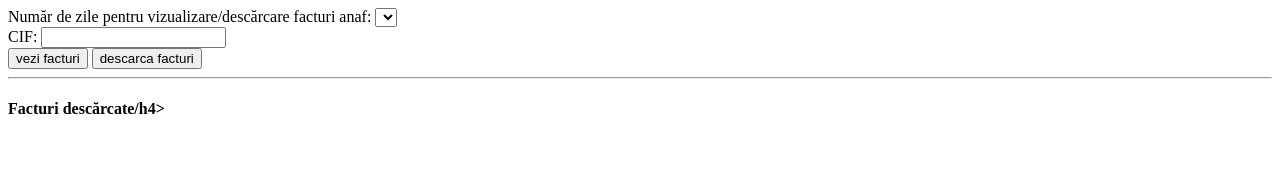
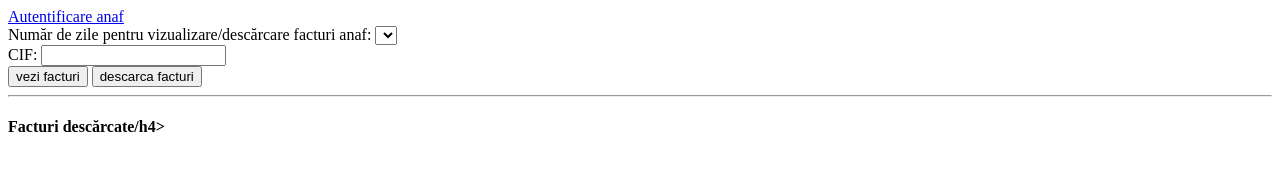
Before and after one commit to netdava/efactura-mea, a plain HTML site: page public/index.html in a window 1280 px wide. Drawn offline with nearby package versions, Linux system fonts and the light colour scheme; no server answers.

Commit message:
Actualizări dependințe și regenerat cod autentificare

```diff
--- a/public/index.html
+++ b/public/index.html
@@ -11,6 +11,10 @@
 </head>
 
 <body>
+
+  <div>
+     <a href="/login-anaf">Autentificare anaf</a>
+  </div>
 
   <form hx-get="/listare-sau-descarcare" hx-target="#facturi-anaf">
     <label for="zile">Număr de zile pentru vizualizare/descărcare facturi anaf:</label>
```
Also changed, not shown: 6 other files.
